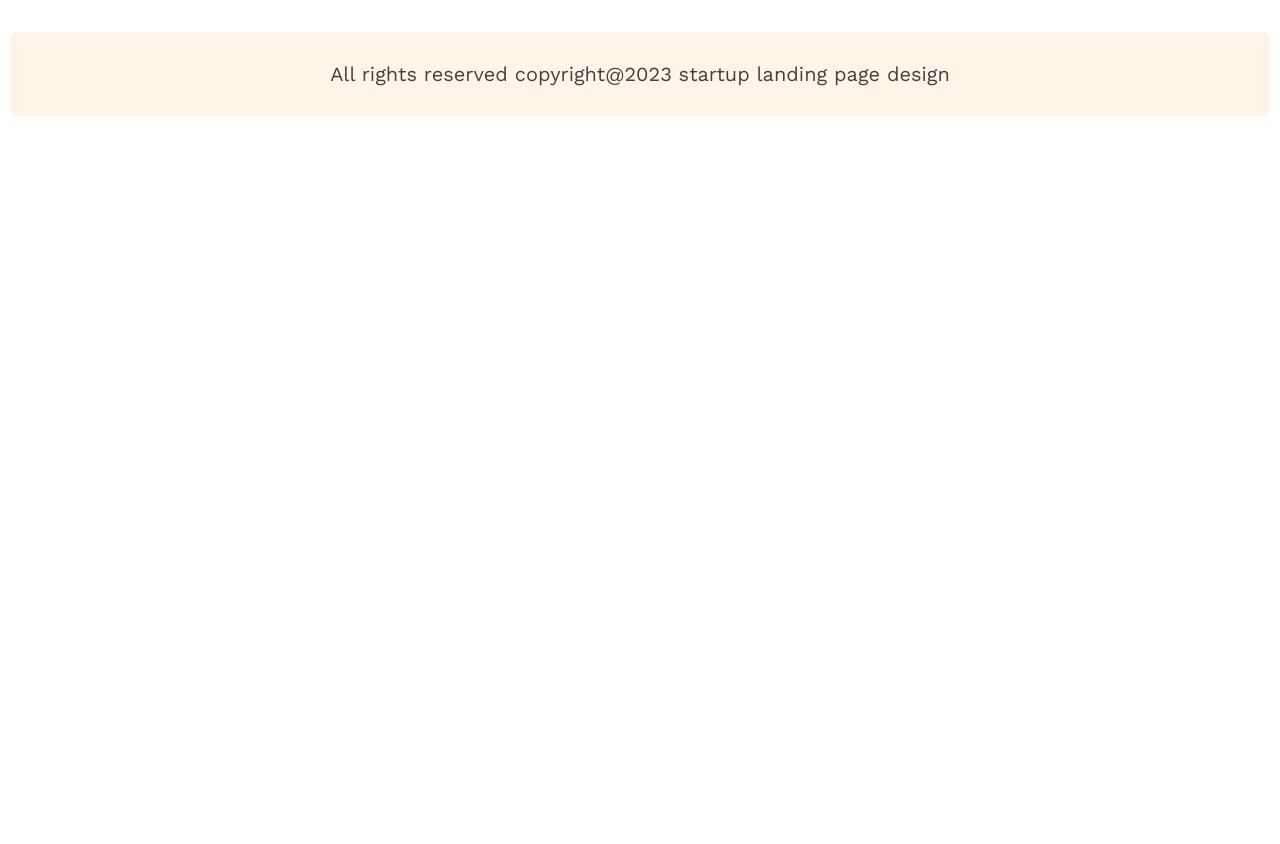
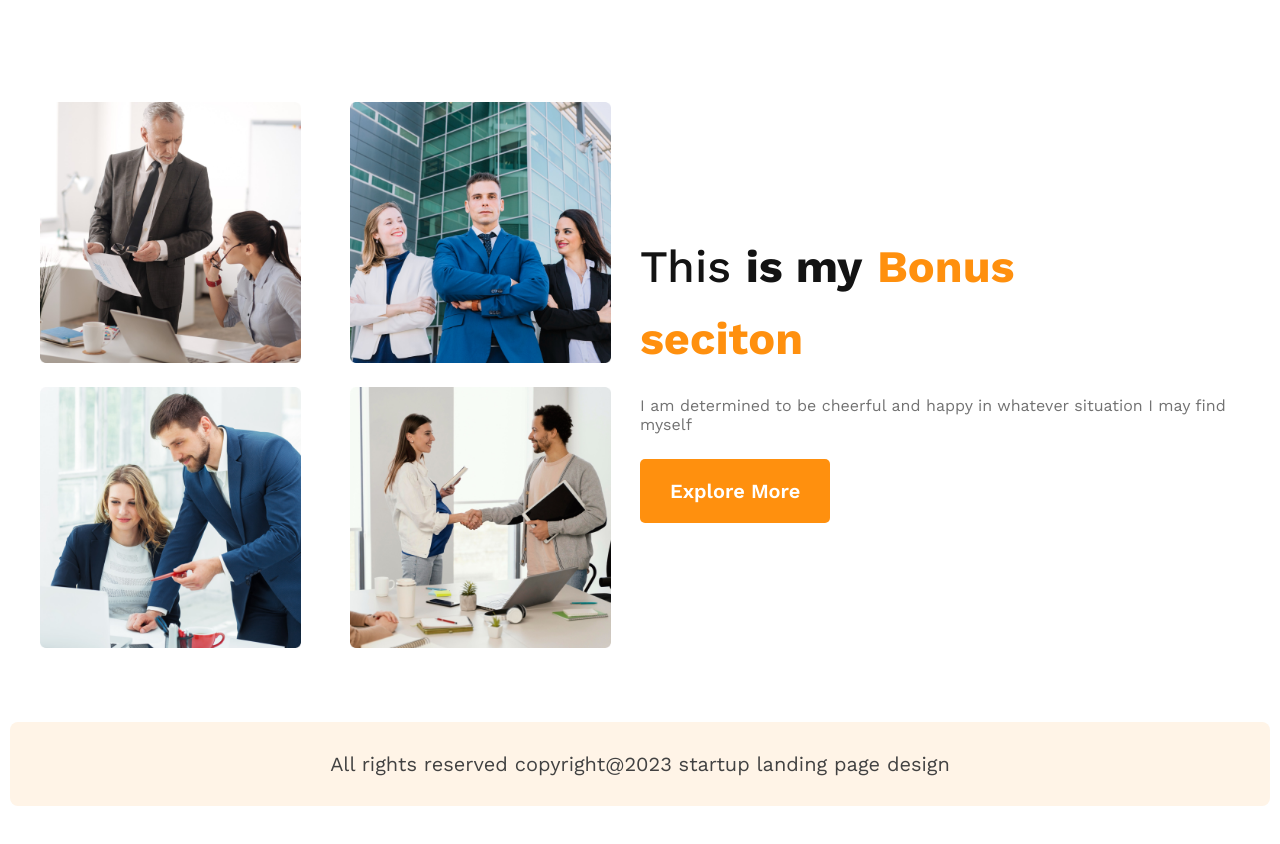
Before and after one commit to Abirmahamud1588/Assignment2, a plain HTML site: page index.html in a window 1280 px wide. Shown: the part 3675-4519 px from the top of the page. Before the commit the page ends 3841 px from the top, so only its background shows below. Drawn offline with nearby package versions, Linux system fonts and the light colour scheme.

Commit message:
bonus section  added

```diff
--- a/index.html
+++ b/index.html
@@ -182,6 +182,26 @@
 
      </div>
 
+       <!-- bonus section starting from here -->
+
+    <div class="second">
+        <div class="side1">
+            <div class="secondimage"><img src="images/team1.png" alt=""></div>
+            <div class="secondimage"><img src="images/team2.png" alt=""></div>
+            <div class="secondimage"><img src="images/team3.png" alt=""></div>
+            <div class="secondimage"><img src="images/team4.png" alt=""></div>
+        </div>
+        <div class="side2">
+            <div class="texts">
+                <h1 class="sideh">This  <span class="boldh">is my</span>  <span class="colorh">Bonus seciton</span>   </h1>
+               <p class="sidep"> I am determined to be cheerful and happy in whatever situation I may find myself
+
+               </p>
+               <button class="btn">Explore More</button>
+            </div>
+        </div>
+    </div>
+
      <footer>
            <div class="last">
             <p>
```
